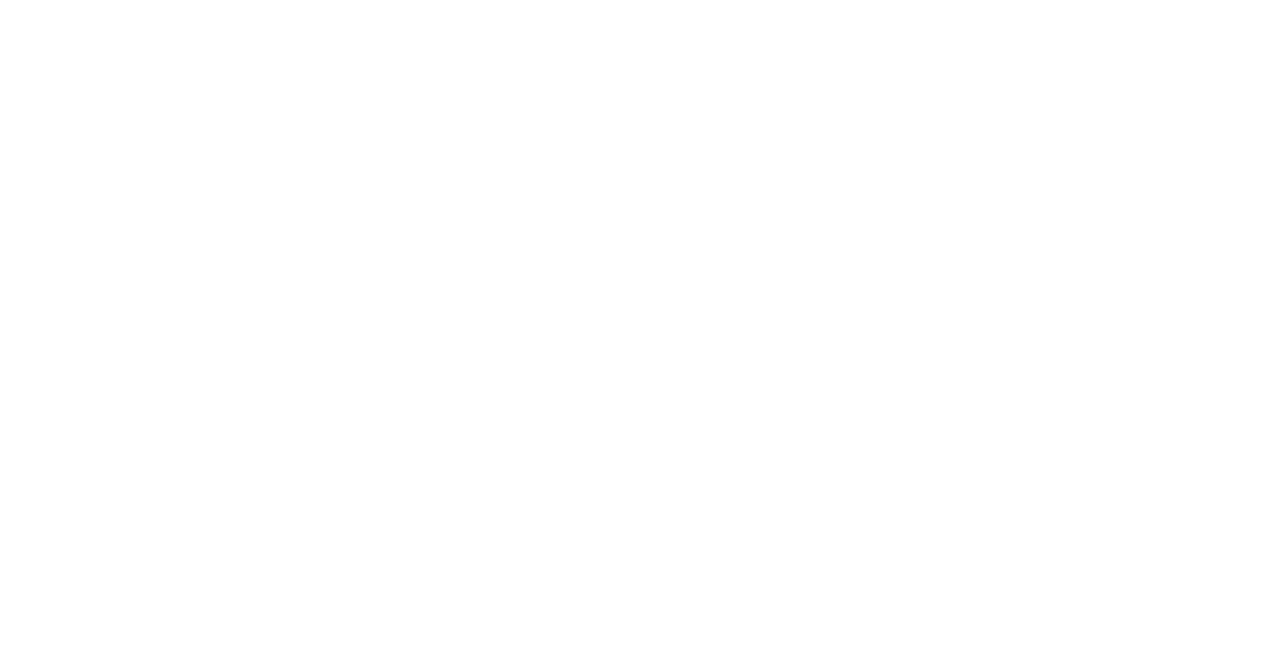
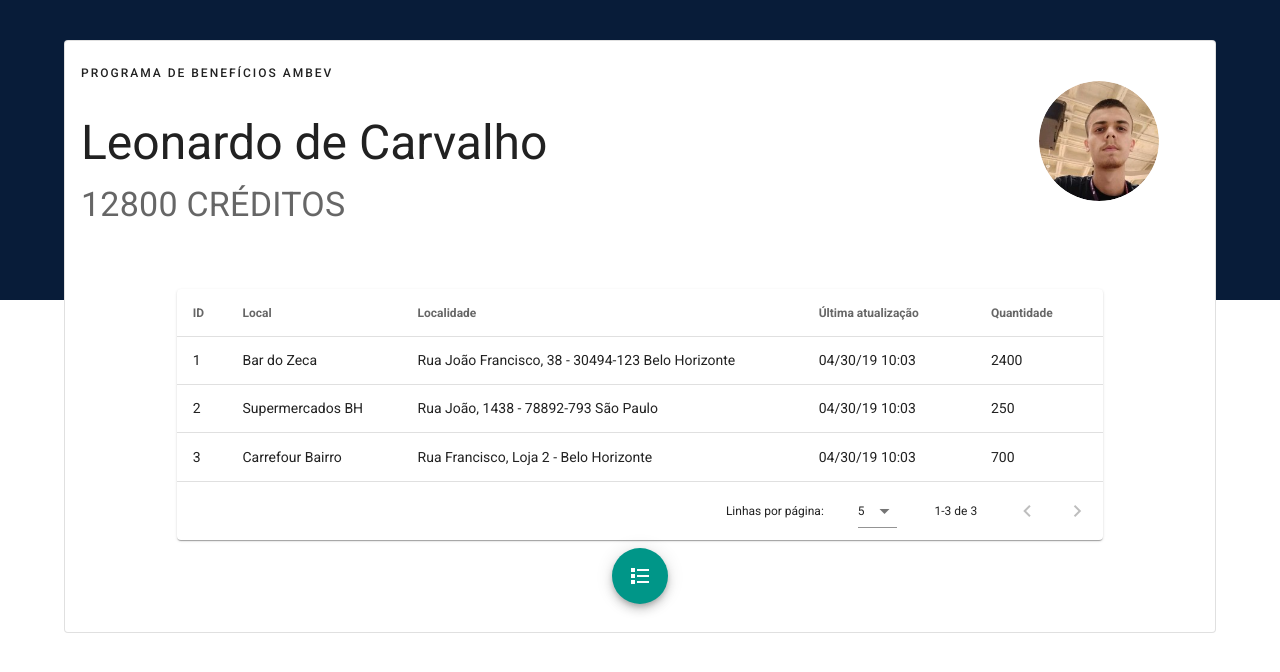
Before and after one commit to PauloC-Souza/Projeto_Integrador_Front_End, a Vue app: page /#/home in a window 1280 px wide. Shown: the top 672 px of the page. Built offline with nearby package versions, Linux system fonts and the light colour scheme.

Commit message:
Inicialização do Dashboard

```diff
--- a/src/router/index.ts
+++ b/src/router/index.ts
@@ -1,6 +1,7 @@
 import Vue from 'vue';
 import VueRouter, { RouteConfig } from 'vue-router';
 import Login from '@/views/components/Login.vue';
+import Home from '@/views/components/Home.vue';
 
 Vue.use(VueRouter);
 
@@ -10,6 +11,11 @@
     name: 'Login',
     component: Login,
   },
+  {
+    path: '/home',
+    name: 'Home',
+    component: Home,
+  },
 ];
 
 const router = new VueRouter({
--- /dev/null
+++ b/src/views/components/Home.vue
@@ -0,0 +1,101 @@
+<template>
+  <div class='bg'>
+    <v-card class='mx-auto mt-10' max-width='90%' outlined>
+      <v-list-item three-line>
+        <v-list-item-content>
+          <div class='text-overline mb-4'>
+            Programa de benefícios AMBEV
+          </div>
+          <v-list-item-title class='text-h3 mb-1'>
+            {{ user.name }}
+          </v-list-item-title>
+          <v-list-item-subtitle class='text-h4'
+            >{{ user.balance }} CRÉDITOS</v-list-item-subtitle
+          >
+        </v-list-item-content>
+
+        <v-list-item-avatar class='ma-10' size='120'>
+          <img :src='Leonardo' alt='' />
+        </v-list-item-avatar>
+      </v-list-item>
+
+      <v-card-actions class="d-block">
+        <v-row class="mt-10 justify-center">
+            <v-data-table
+                style='width: 80%'
+                :headers='headers'
+                :items='desserts'
+                :items-per-page='5'
+                class='elevation-1'
+            ></v-data-table>
+        </v-row>
+        <v-row class="mb-5 mt-5 justify-center">
+            <v-btn
+            class="mx-2"
+            fab
+            dark
+            color="teal"
+            >
+            <v-icon dark>
+                mdi-format-list-bulleted-square
+            </v-icon>
+            </v-btn>
+        </v-row>
+      </v-card-actions>
+    </v-card>
+  </div>
+</template>
+
+<script>
+import Leonardo from '../../assets/leonardo.jpg';
+
+export default {
+  data() {
+    return {
+      Leonardo,
+      user: { name: 'Leonardo de Carvalho', balance: 12800 },
+      headers: [
+        {
+          text: 'ID',
+          align: 'start',
+          sortable: false,
+          value: 'id',
+        },
+        { text: 'Local', value: 'local' },
+        { text: 'Localidade', value: 'localidade' },
+        { text: 'Última atualização', value: 'atualizacao' },
+        { text: 'Quantidade', value: 'qtd' },
+      ],
+      desserts: [
+        {
+          id: 1,
+          local: 'Bar do Zeca',
+          localidade: 'Rua João Francisco, 38 - 30494-123 Belo Horizonte',
+          atualizacao: '04/30/19 10:03',
+          qtd: 2400,
+        },
+        {
+          id: 2,
+          local: 'Supermercados BH',
+          localidade: 'Rua João, 1438 - 78892-793 São Paulo',
+          atualizacao: '04/30/19 10:03',
+          qtd: 250,
+        },
+        {
+          id: 3,
+          local: 'Carrefour Bairro',
+          localidade: 'Rua Francisco, Loja 2 - Belo Horizonte',
+          atualizacao: '04/30/19 10:03',
+          qtd: 700,
+        },
+      ],
+    };
+  },
+};
+</script>
+<style scoped>
+.bg {
+  background-color: #081c39;
+  max-height: 300px;
+}
+</style>
```
Also changed, not shown: src/views/components/Login.vue (+2 -5 lines), src/assets/leonardo.jpg (added), 1 other file (tests, documents, lock files or other folders).
